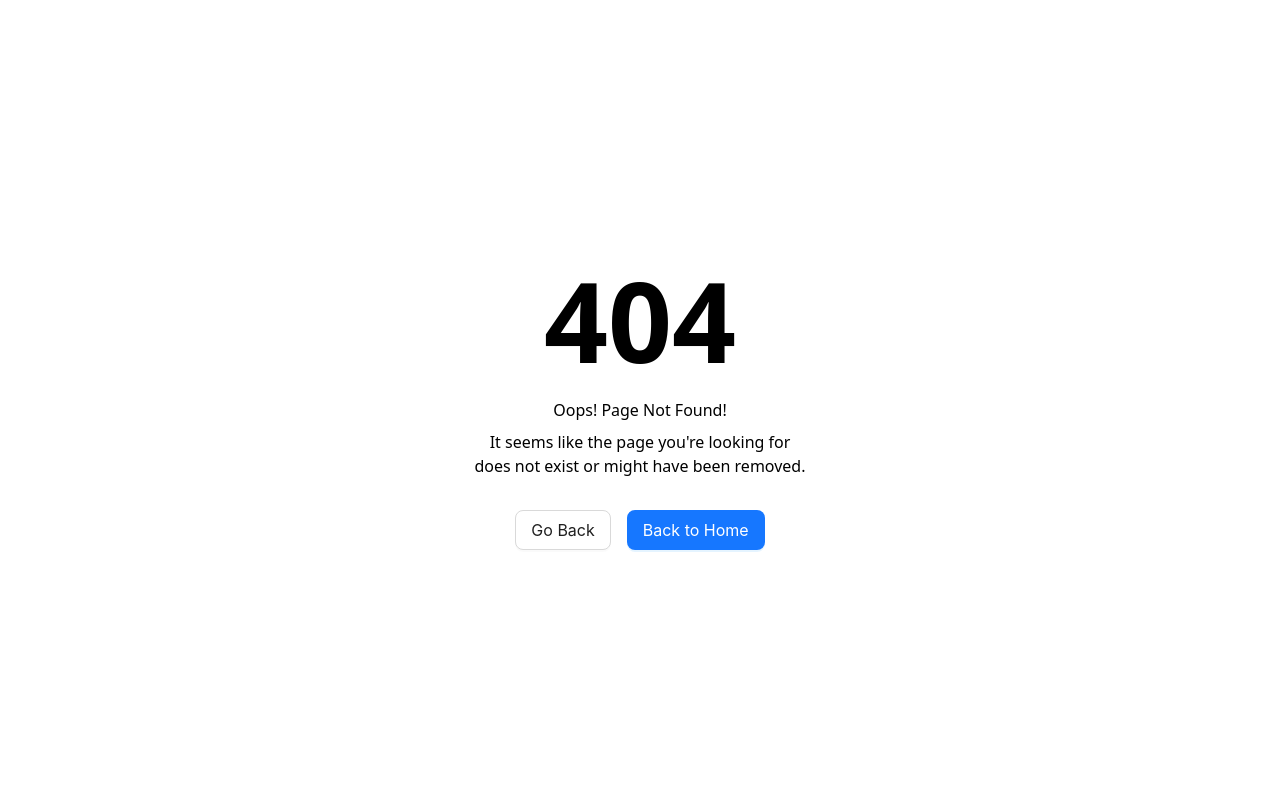
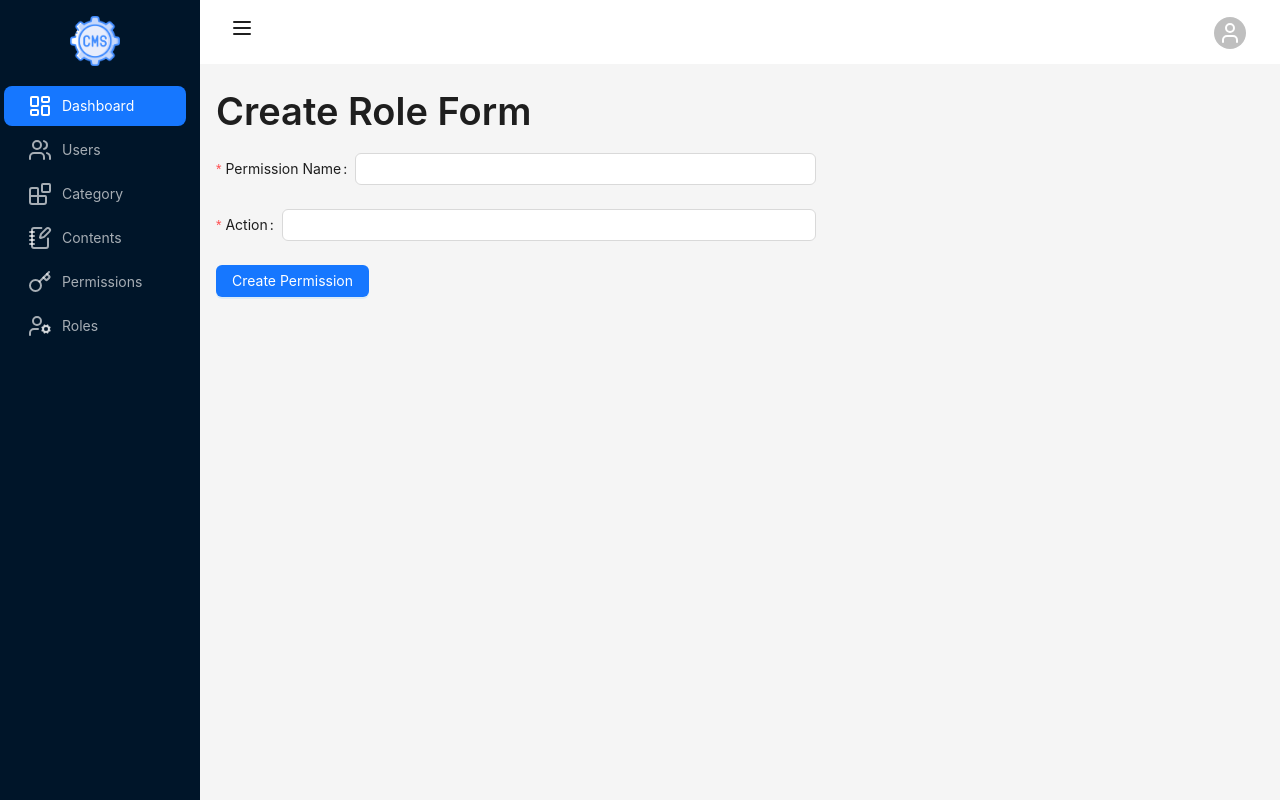
Before and after one commit to krishna-cyber/click-point-projects, a Next.js app in the folder frontend-dashboard/: page /dashboard/permission/create in a window 1280 px wide. Before the commit this address had no page. Built offline with nearby package versions, Linux system fonts and the light colour scheme; no server answers; what @ant-design/nextjs-registry would draw is missing.

Commit message:
feat: add permission creation form and update permission view table with new query key

```diff
--- a/frontend-dashboard/app/dashboard/permission/PermissionViewTable.tsx
+++ b/frontend-dashboard/app/dashboard/permission/PermissionViewTable.tsx
@@ -34,7 +34,7 @@ const PermissionViewTable = () => {
   });
 
   const { data, isLoading, isFetching } = useQuery({
-    queryKey: ["users"],
+    queryKey: ["userPermissions"],
     queryFn: getPermissions,
   });
 
@@ -89,7 +89,7 @@ const PermissionViewTable = () => {
           marginRight: "20px",
         }}
         onClick={() => {
-          router.push("/dashboard/users/create");
+          router.push("/dashboard/permission/create");
         }}
         icon={<Plus />}
       >
--- /dev/null
+++ b/frontend-dashboard/app/dashboard/permission/create/PermissionCreateForm.tsx
@@ -0,0 +1,79 @@
+"use client";
+import { Button, Form, Input, message, Typography } from "antd";
+import { useRouter } from "next/navigation";
+import React from "react";
+import { CreatePermissionType } from "../../../../types/types";
+import { useMutation } from "@tanstack/react-query";
+import { api } from "../../../../lib/http/api";
+
+const { Title } = Typography;
+const PermissionCreateForm = () => {
+  const [form] = Form.useForm();
+  const [messageApi, contextHolder] = message.useMessage();
+  const router = useRouter();
+  const createPermisson = useMutation({
+    mutationFn: (data: CreatePermissionType) => {
+      return api.post("/permission", data);
+    },
+  });
+  const onFinish = (values: CreatePermissionType) => {
+    console.log("Received values of form: ", values);
+    createPermisson.mutate(values);
+
+    messageApi.info("Permission created successfully!");
+    form.resetFields();
+    router.push("/dashboard/permission");
+  };
+
+  return (
+    <>
+      {contextHolder}
+      <Title>Create Role Form</Title>
+      <Form
+        form={form}
+        name="register"
+        onFinish={onFinish}
+        style={{ maxWidth: 600 }}
+        scrollToFirstError
+      >
+        <Form.Item
+          name="name"
+          label="Permission Name"
+          rules={[
+            {
+              required: true,
+              message: "Please input the permission name",
+            },
+          ]}
+        >
+          <Input />
+        </Form.Item>
+
+        <Form.Item
+          name="action"
+          label="Action"
+          rules={[
+            {
+              required: true,
+              message: "Please input the action",
+            },
+          ]}
+        >
+          <Input />
+        </Form.Item>
+
+        <Form.Item>
+          <Button
+            disabled={createPermisson.isPending}
+            type="primary"
+            htmlType="submit"
+          >
+            Create Permission
+          </Button>
+        </Form.Item>
+      </Form>
+    </>
+  );
+};
+
+export default PermissionCreateForm;
--- /dev/null
+++ b/frontend-dashboard/app/dashboard/permission/create/page.tsx
@@ -0,0 +1,8 @@
+import React from "react";
+import PermissionCreateForm from "./PermissionCreateForm";
+
+const page = () => {
+  return <PermissionCreateForm />;
+};
+
+export default page;
--- a/frontend-dashboard/app/dashboard/role/component/roleTable.tsx
+++ b/frontend-dashboard/app/dashboard/role/component/roleTable.tsx
@@ -44,6 +44,7 @@ const columns: TableColumnsType<RoleType> = [
 ];
 
 const RolesTable = () => {
+  const [messageApi, contextHolder] = message.useMessage();
   const [selectedRowKeys, setSelectedRowKeys] = useState<React.Key[]>([]);
   const router = useRouter();
 
@@ -104,6 +105,7 @@ const RolesTable = () => {
 
   return (
     <div>
+      {contextHolder}
       <Button
         type="primary"
         style={{
@@ -134,8 +136,22 @@ const RolesTable = () => {
                   menu={{
                     items: [
                       {
+                        label: "Edit/Update",
+                        key: "3",
+                        icon: <Trash />,
+                        danger: true,
+                        disabled: !userPermissions?.includes("edit/update"),
+                        // onClick: () => {
+                        //   updateRoleById(record._id);
+                        //   queryClient.invalidateQueries({
+                        //     queryKey: ["roles"],
+                        //   });
+                        //   message.info("Role has been updated successfully");
+                        // },
+                      },
+                      {
                         label: "Delete",
-                        key: "3",
+                        key: "4",
                         icon: <Trash />,
                         danger: true,
                         disabled: !userPermissions?.includes("delete"),
@@ -144,7 +160,7 @@ const RolesTable = () => {
                           queryClient.invalidateQueries({
                             queryKey: ["roles"],
                           });
-                          message.info("Role has been deleted successfully");
+                          messageApi.info("Role has been deleted successfully");
                         },
                       },
                     ],
--- a/frontend-dashboard/types/types.ts
+++ b/frontend-dashboard/types/types.ts
@@ -31,3 +31,8 @@ export interface CreateRoleType {
   name: string;
   permissions: string[];
 }
+
+export interface CreatePermissionType {
+  name: string;
+  action: string;
+}
```
